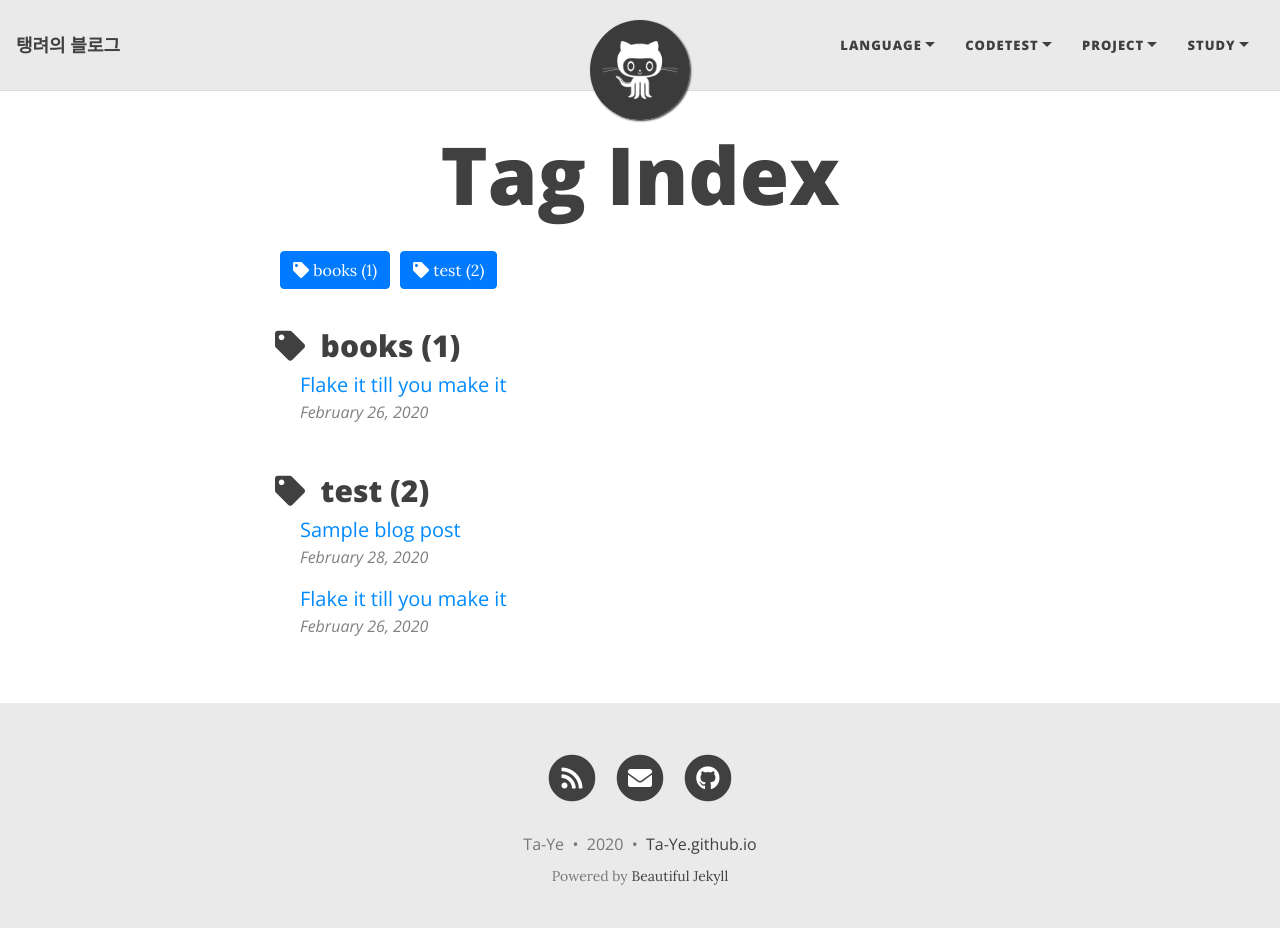
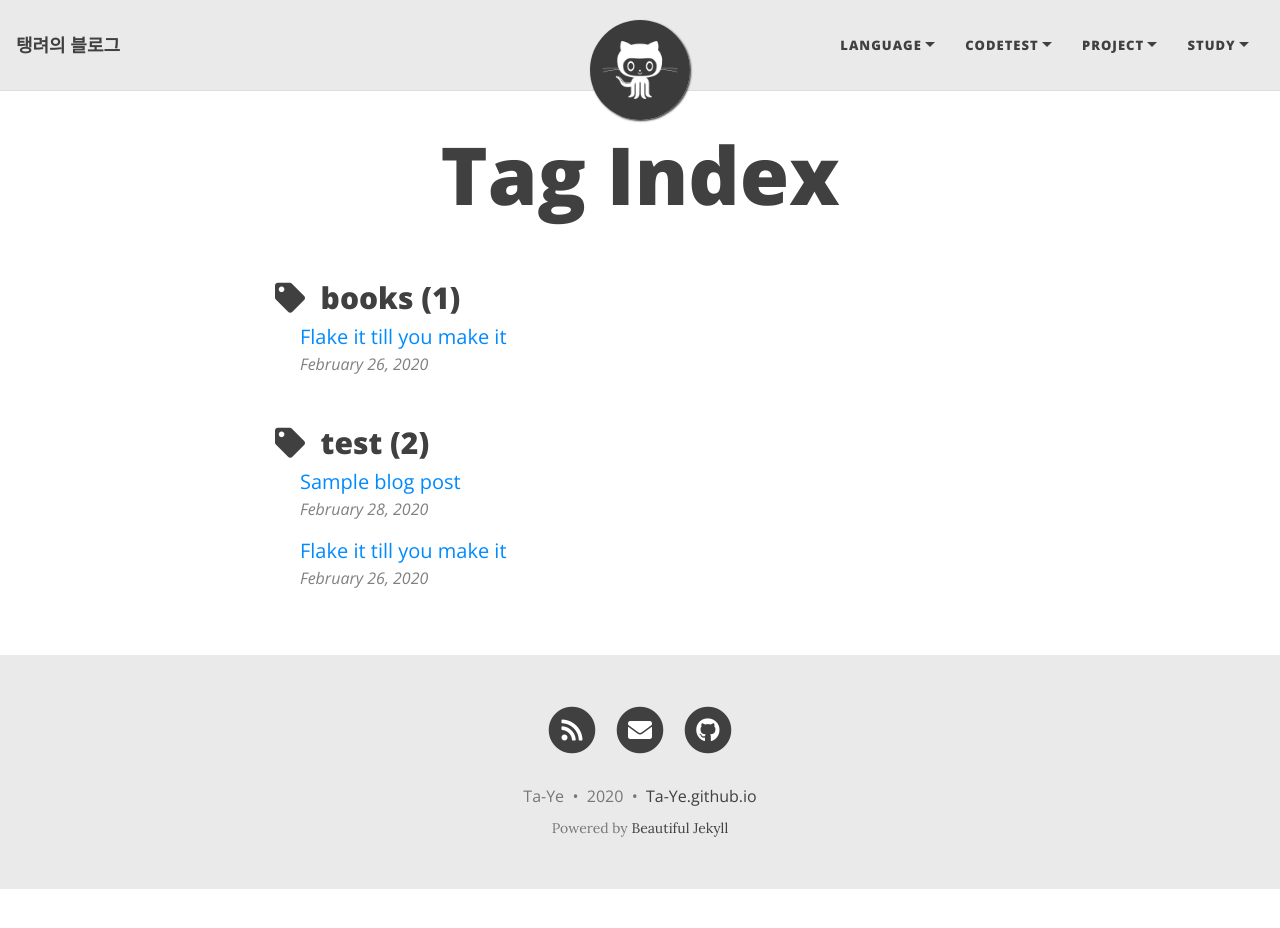
Before and after one commit to Ta-Ye/Ta-Ye.github.io, a Jekyll site: the page built from tags.html, in a window 1280 px wide and 937 px high. Shown: the top 928 px of the window. Built offline with Jekyll 4.4.1, drawn with Linux system fonts in a browser that asks for light colours; nearby versions of some CDN libraries.

Commit message:
Update tags.html

```diff
--- a/tags.html
+++ b/tags.html
@@ -11,10 +11,6 @@ title: 'Tag Index'
     {%- endfor -%}
 {%- endcapture -%}
 {%- assign tags_list = site_tags | split:',' | sort -%}
-
-{%- for tag in tags_list -%}
-    <a href="#{{- tag -}}" class="btn btn-primary tag-btn"><i class="fas fa-tag" aria-hidden="true"></i>&nbsp;{{- tag -}}&nbsp;({{site.tags[tag].size}})</a>
-{%- endfor -%}
 
 <div id="full-tags-list">
 {%- for tag in tags_list -%}
```
